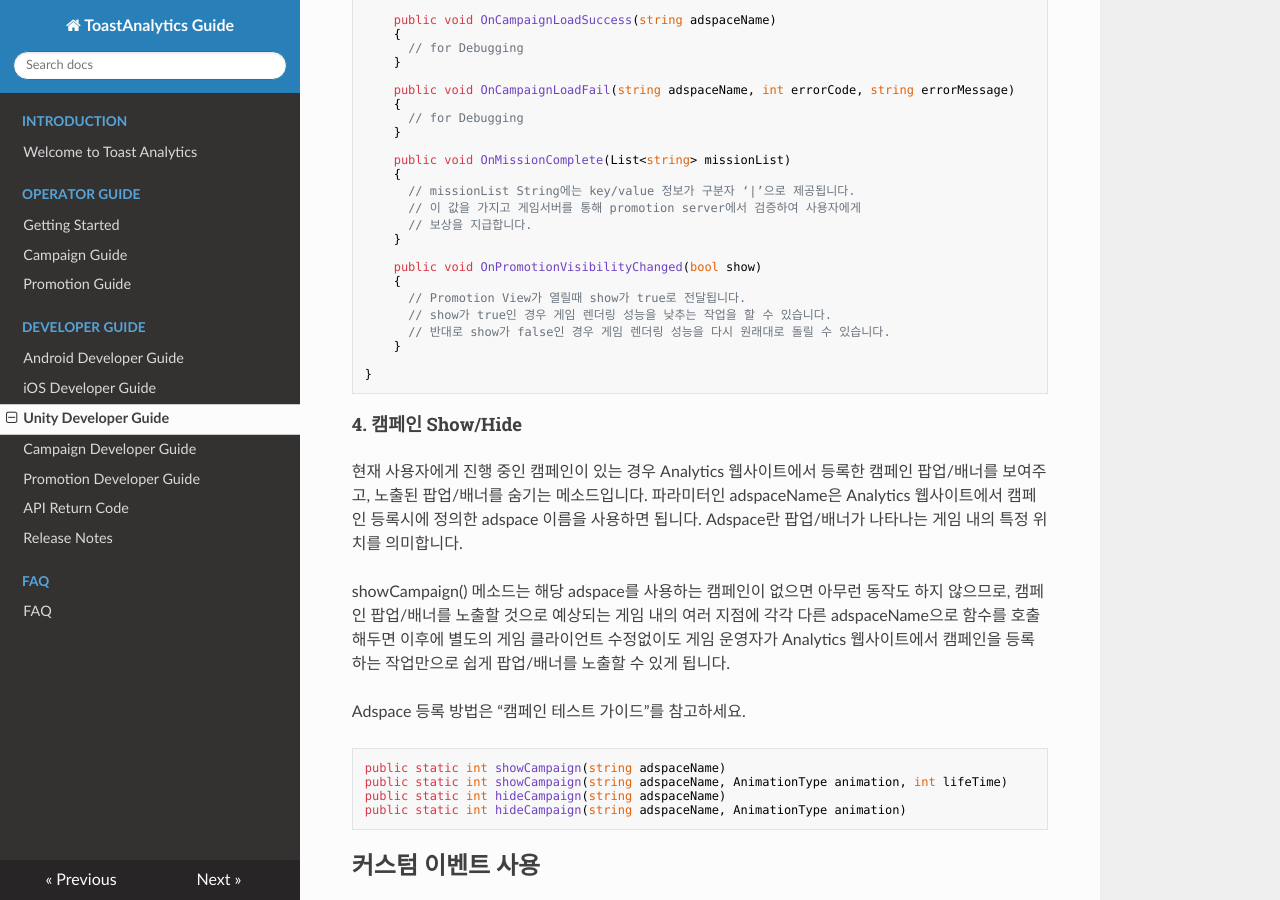
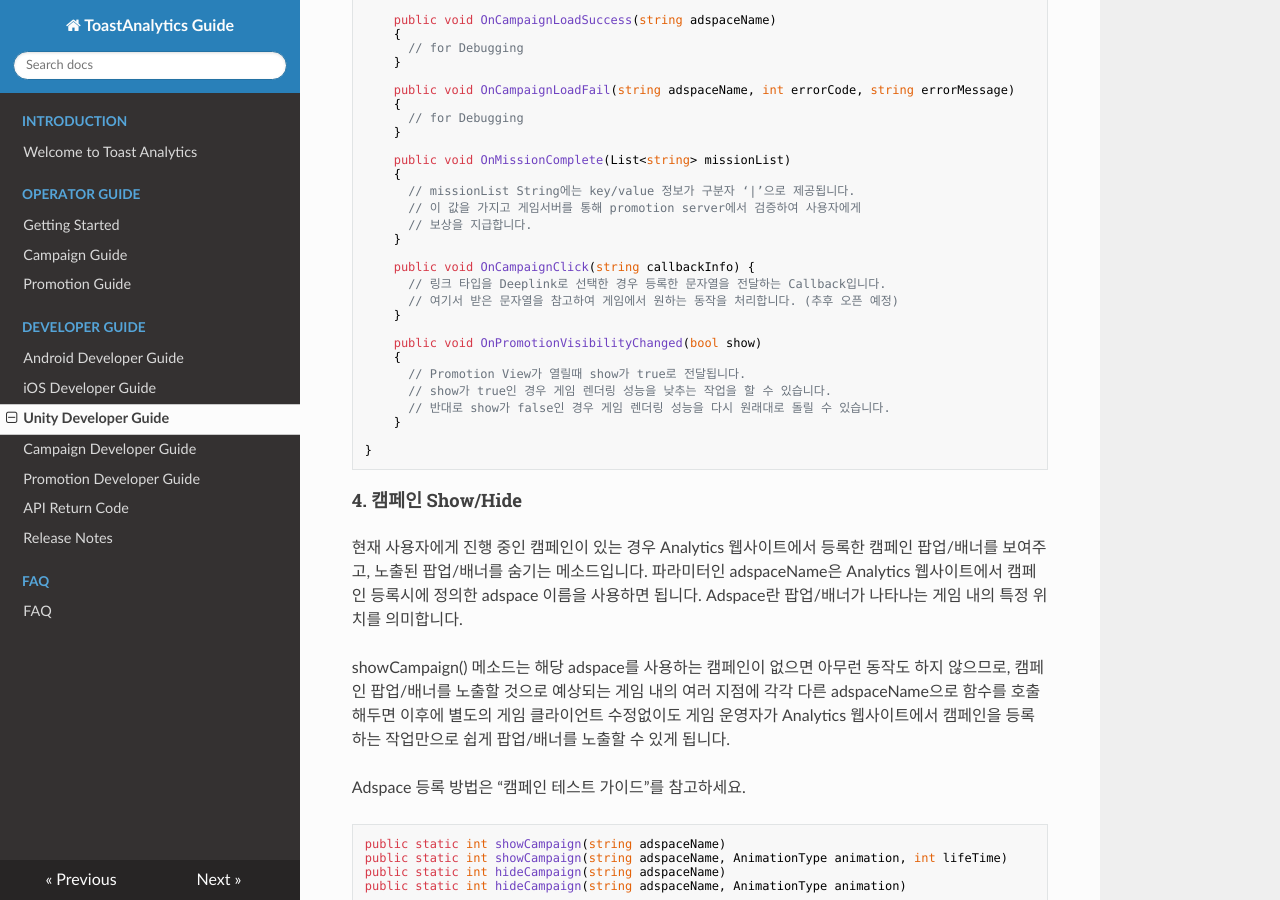
Before and after one commit to ToastAnalytics/ToastAnalytics, an MkDocs documentation site: the page built from docs/Developer/6. Unity Developer Guide.md, in a window 1280 px wide and 900 px high, scrolled down 9464 px. Built offline with MkDocs 1.6.1, drawn with Linux system fonts in a browser that asks for light colours; nearby versions of some CDN libraries; old or Windows-style settings are respelled for this version of MkDocs.

Commit message:
Update 6. Unity Developer Guide.md

```diff
--- a/docs/Developer/6. Unity Developer Guide.md
+++ b/docs/Developer/6. Unity Developer Guide.md
@@ -311,6 +311,11 @@ public class MyCampaignListener : CampaignListener
       // 보상을 지급합니다.
     }
 
+    public void OnCampaignClick(string callbackInfo) {
+      // 링크 타입을 Deeplink로 선택한 경우 등록한 문자열을 전달하는 Callback입니다.
+      // 여기서 받은 문자열을 참고하여 게임에서 원하는 동작을 처리합니다. (추후 오픈 예정)
+    }
+
     public void OnPromotionVisibilityChanged(bool show)
     {
       // Promotion View가 열릴때 show가 true로 전달됩니다.
```
